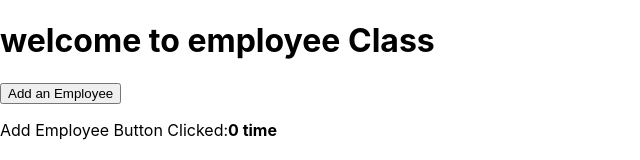
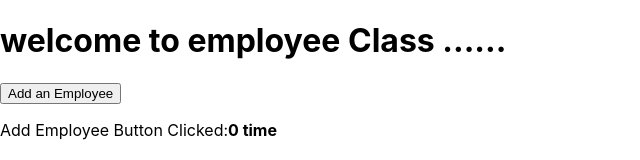
Before and after one commit to mahendra-tekxi/React-Project, a React (Create React App) app in the folder demo-project/: page / in a window 1280 px wide. Shown: the top 160 px of the page, without its empty margins (0-640 px from the left). Built offline with nearby package versions, Linux system fonts and the light colour scheme.

Commit message:
state introduction

```diff
--- a/demo-project/src/index.js
+++ b/demo-project/src/index.js
@@ -105,7 +105,7 @@ class Employee extends React.Component{
   }
   render(){
     return<div>
-      <h1>welcome to employee Class</h1>
+      <h1>welcome to employee Class ......</h1>
       <p>
         <button onClick={this.addemploy}>Add an Employee</button>
       </p>
```
